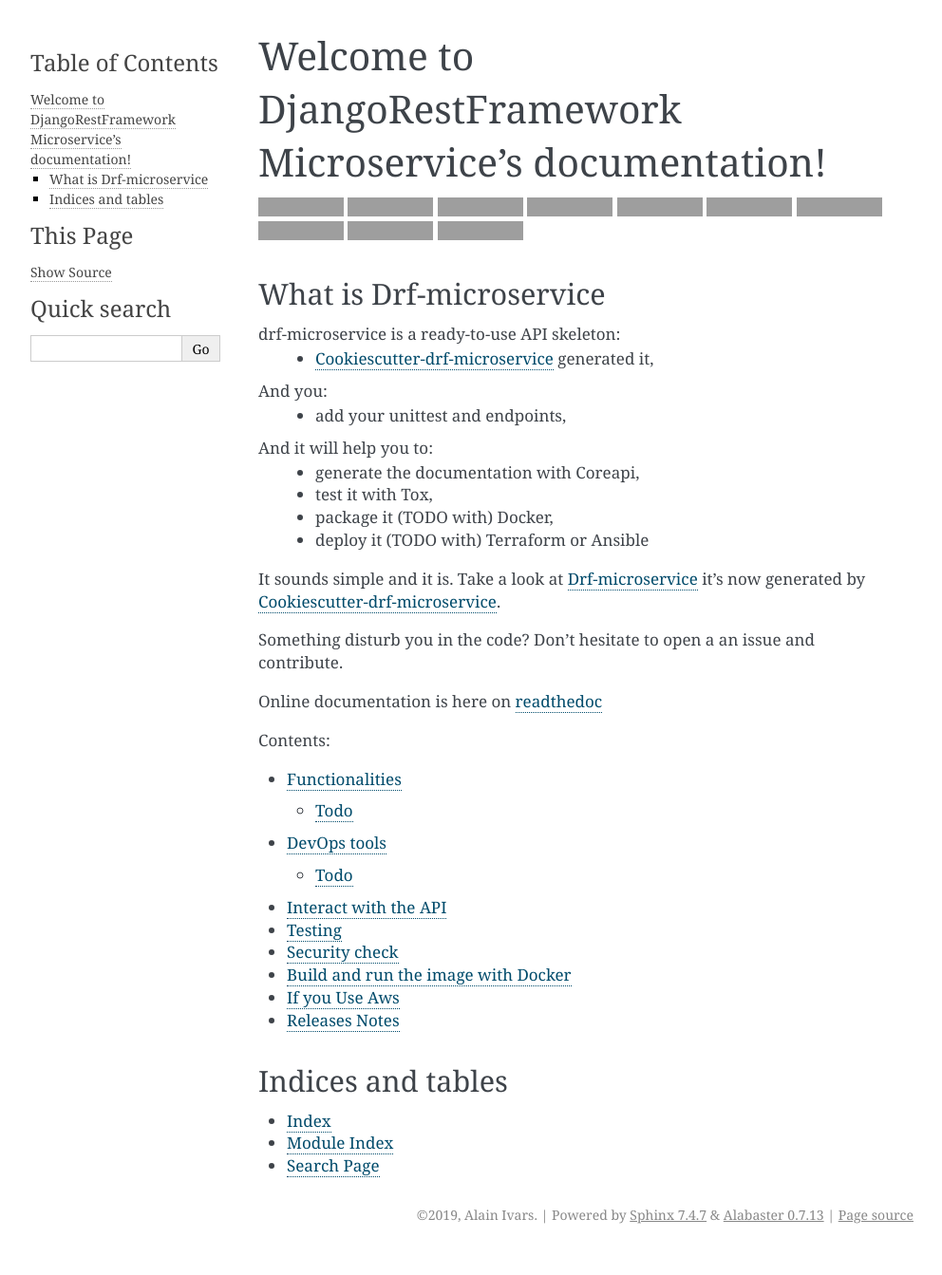
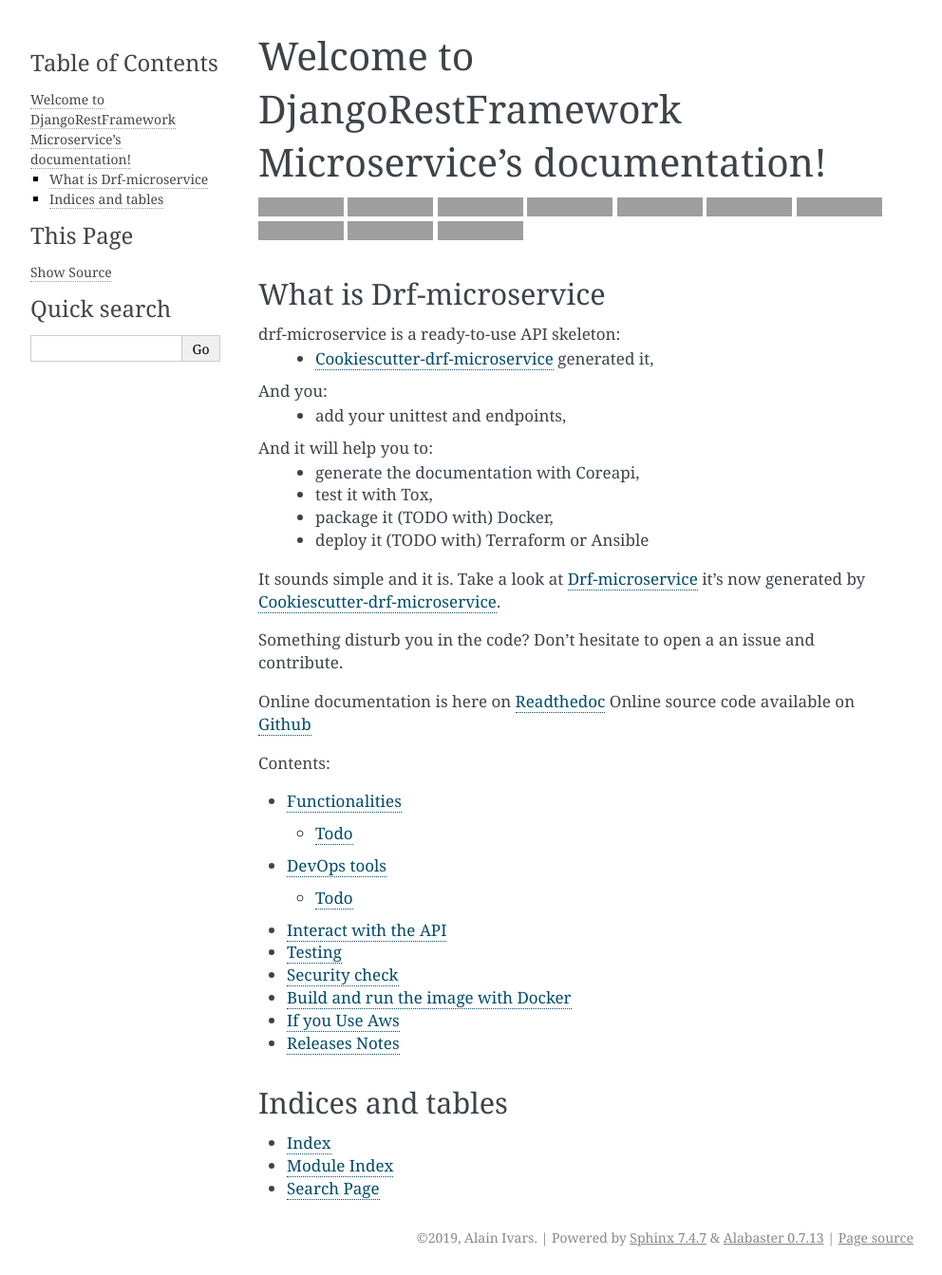
Before and after one commit to alainivars/drf-microservice, a Sphinx documentation site: the page built from docs/index.rst, in a window 1280 px wide, cut to the strip 0-1343 px from the top of the page. Shown: the whole strip at 95% size, without its empty margins (148-1140 px from the left). Built offline with Sphinx 7.4.7, drawn with Linux system fonts in a browser that asks for light colours; before the commit the page ends 1319 px from its top, so only the background shows below that; grey boxes are pictures that could not be loaded.

Commit message:
Make static doc more modular & less duplicated, final touch

```diff
--- a/README.rst
+++ b/README.rst
@@ -57,8 +57,7 @@
 
 Something disturb you in the code? Don't hesitate to open a an issue and contribute.
 
-.. include:: docs/releases_notes
-  :start-after: inclusion-marker-do-not-remove
+`Releases notes`_
 
 Bugs and evolution policies
 ===========================
--- a/docs/index.rst
+++ b/docs/index.rst
@@ -64,8 +64,8 @@
 
 Something disturb you in the code? Don't hesitate to open a an issue and contribute.
 
-Online documentation is here on `readthedoc`_
-
+Online documentation is here on `Readthedoc`_
+Online source code available on `Github`_
 
 .. toctree::
    :maxdepth: 2
--- a/docs/links.inc
+++ b/docs/links.inc
@@ -3,4 +3,6 @@
 .. _`Drf-microservice`: https://github.com/alainivars/drf-microservice
 .. _`Issue Cookiescutter-drf-microservice`: https://github.com/alainivars/cookiecutter-drf-microservice/issues
 .. _`Issue Drf-microservice`: https://github.com/alainivars/drf-microservice/issues
-.. _`readthedoc`: https://drf-microservice.readthedocs.io/en/latest/
+.. _`Readthedoc`: https://drf-microservice.readthedocs.io/en/latest/
+.. _`Github`: https://github.com/alainivars/drf-microservice
+.. _`Releases notes`: https://github.com/alainivars/drf-microservice/blob/master/docs/releases_notes.rst
```
